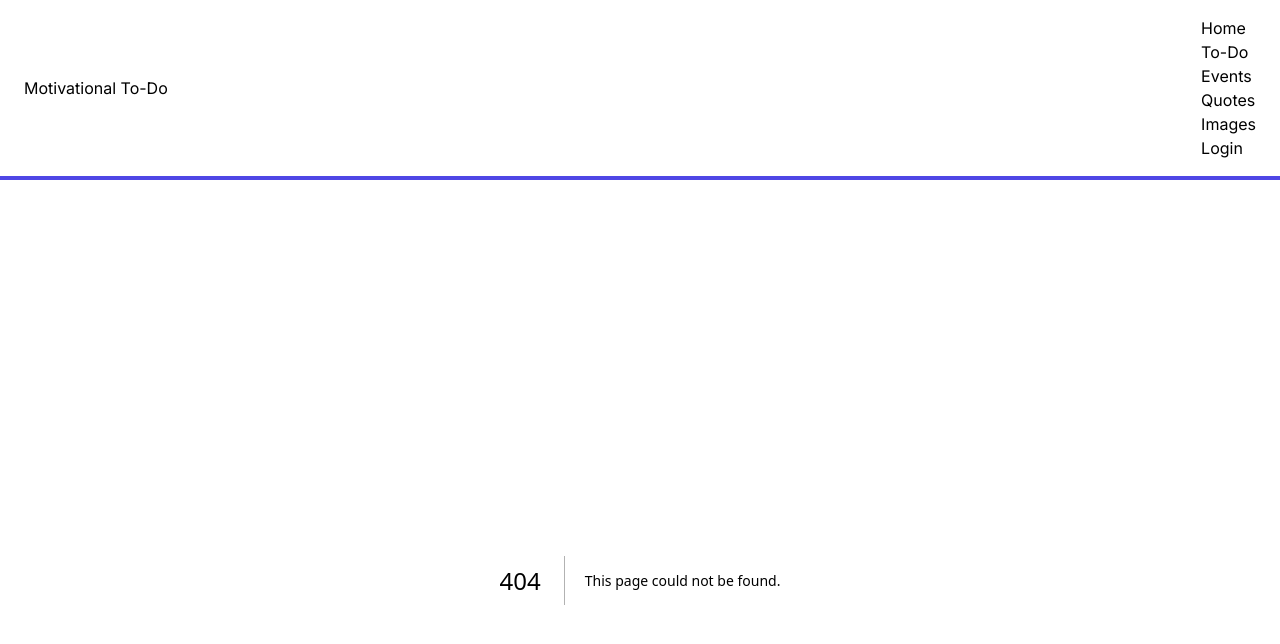
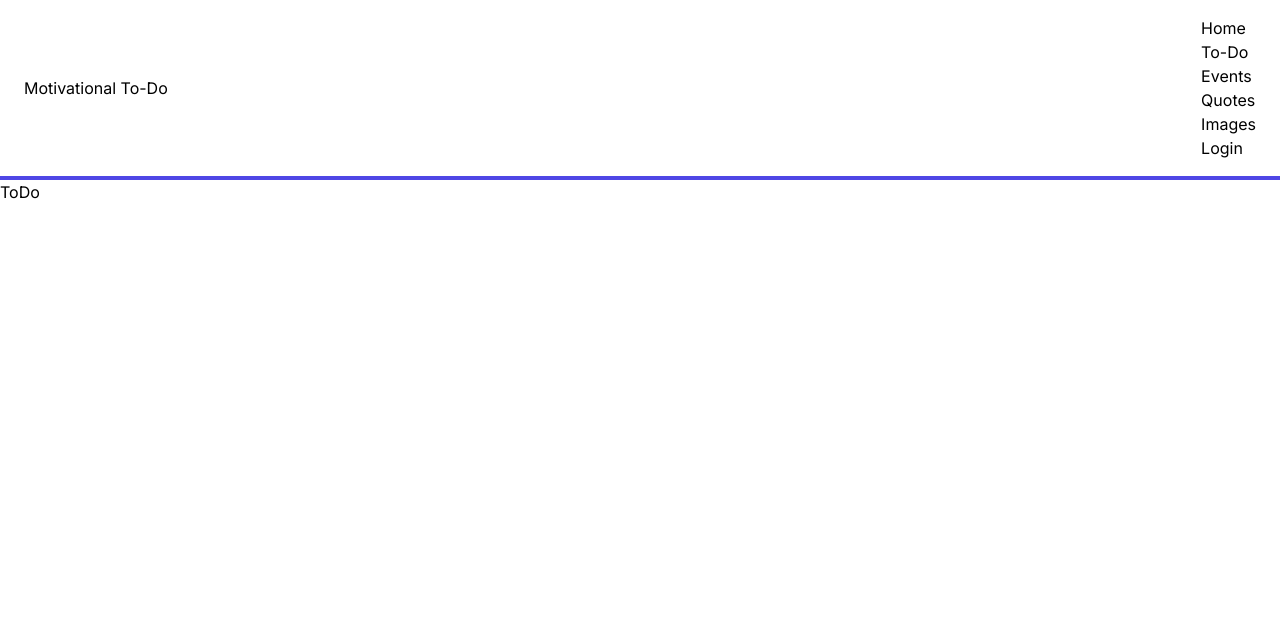
Before and after one commit to matthew-talamantes/motivational-todo, a Next.js app in the folder frontend/: page /to-do in a window 1280 px wide. Before the commit this address had no page. Shown: the top 644 px of the page. Built offline with nearby package versions, Linux system fonts and the light colour scheme.

Commit message:
Add To-Do placeholder page

```diff
--- /dev/null
+++ b/frontend/src/app/to-do/page.tsx
@@ -0,0 +1,12 @@
+
+const ToDo = () => {
+    return (
+        <>
+            <h1>ToDo</h1>
+        </>
+    );
+};
+
+
+
+export default ToDo;
```
